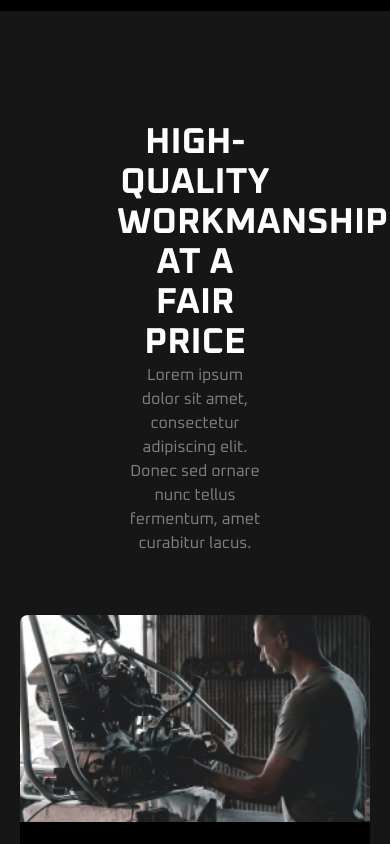
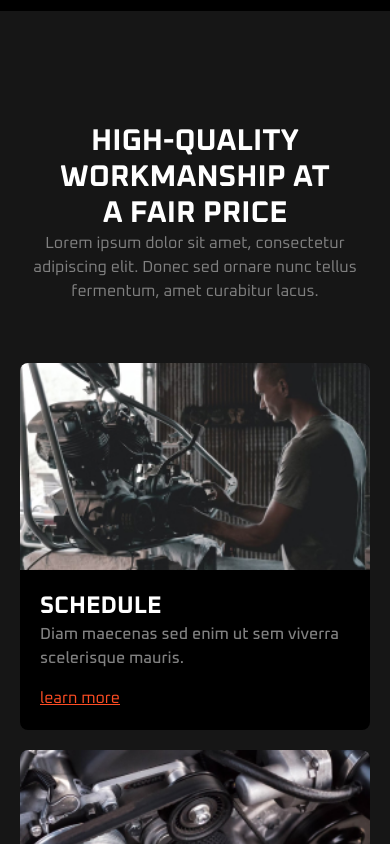
Before and after one commit to Kimutai01/mechanical, a React (Vite) app: page /services in a window 390 px wide. Shown: the part 4000-4844 px from the top of the page. Built offline with nearby package versions, Linux system fonts and the light colour scheme; the HTML template or start-up script is replaced by a standard one.

Commit message:
Completed services section

```diff
--- a/src/components/Footer.jsx
+++ b/src/components/Footer.jsx
@@ -3,7 +3,7 @@ import { Link } from "react-router-dom";
 
 const Footer = () => {
   return (
-    <div className="bg-[#000]">
+    <div className="bg-[#000] pt-5">
       <div className="flex flex-col md:flex-row justify-between md:mx-32">
         <div>
           <h1 className="font-bold text-4xl uppercase text-white text-center pb-5">
--- a/src/components/services/Patners.jsx
+++ b/src/components/services/Patners.jsx
@@ -6,7 +6,7 @@ import retronic from "../../assets/retronic.png";
 
 const Patners = () => {
   return (
-    <div className="bg-[#000] px-5 pt-10 md:px-32 md:pt-20 md:flex md:justify-between md:items-center grid grid-cols-2">
+    <div className="bg-[#000] px-5 pt-10 md:px-32 md:pt-20 md:flex md:justify-between md:items-center pb-10 grid grid-cols-2">
       <div>
         <img
           src={toyota}
--- a/src/components/services/ServiceOffered.jsx
+++ b/src/components/services/ServiceOffered.jsx
@@ -7,10 +7,10 @@ import paint from "../../assets/paint.jpg";
 const ServiceOffered = () => {
   return (
     <div className="bg-[#161616] pt-28">
-      <h1 className="text-white w-[40%] mx-auto text-center font-bold text-4xl">
+      <h1 className="text-white w-[70%] text-3xl md:w-[40%] mx-auto text-center font-bold md:text-4xl">
         HIGH-QUALITY WORKMANSHIP AT A FAIR PRICE
       </h1>
-      <p className="text-[grey] mx-auto w-[35%] text-center">
+      <p className="text-[grey] md:mx-auto mx-3 md:w-[35%] text-center">
         Lorem ipsum dolor sit amet, consectetur adipiscing elit. Donec sed
         ornare nunc tellus fermentum, amet curabitur lacus.
       </p>
--- a/src/pages/Services.jsx
+++ b/src/pages/Services.jsx
@@ -5,6 +5,8 @@ import ServiceCard from "../components/all/serviceCard";
 import Pricing from "../components/Pricing";
 import ServiceOffered from "../components/services/ServiceOffered";
 import Patners from "../components/services/Patners";
+import Footer from "../components/Footer";
+import Contact from "../components/Contact";
 
 const Services = () => {
   return (
@@ -14,6 +16,8 @@ const Services = () => {
       <Pricing />
       <ServiceOffered />
       <Patners />
+      <Contact />
+      <Footer />
     </>
   );
 };
```
